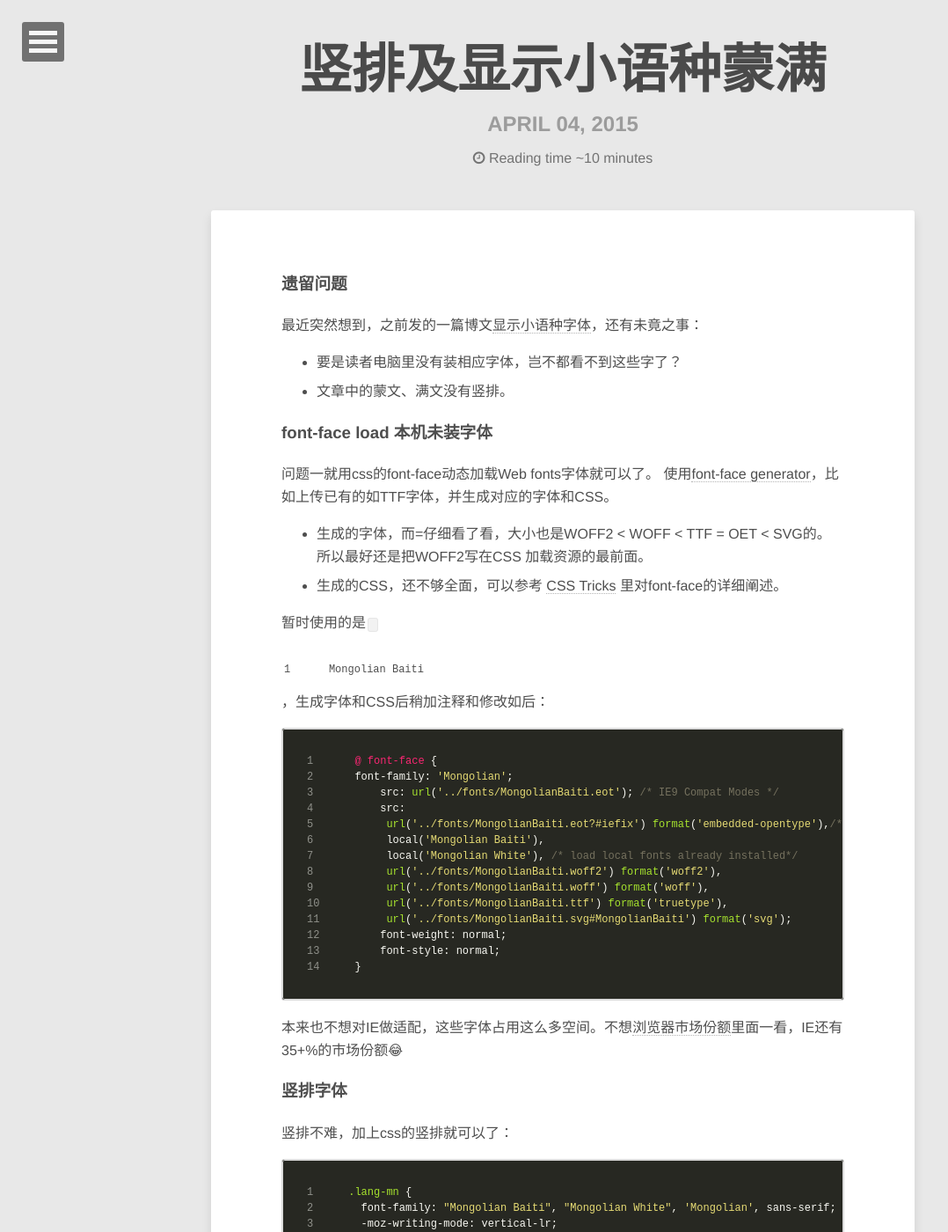
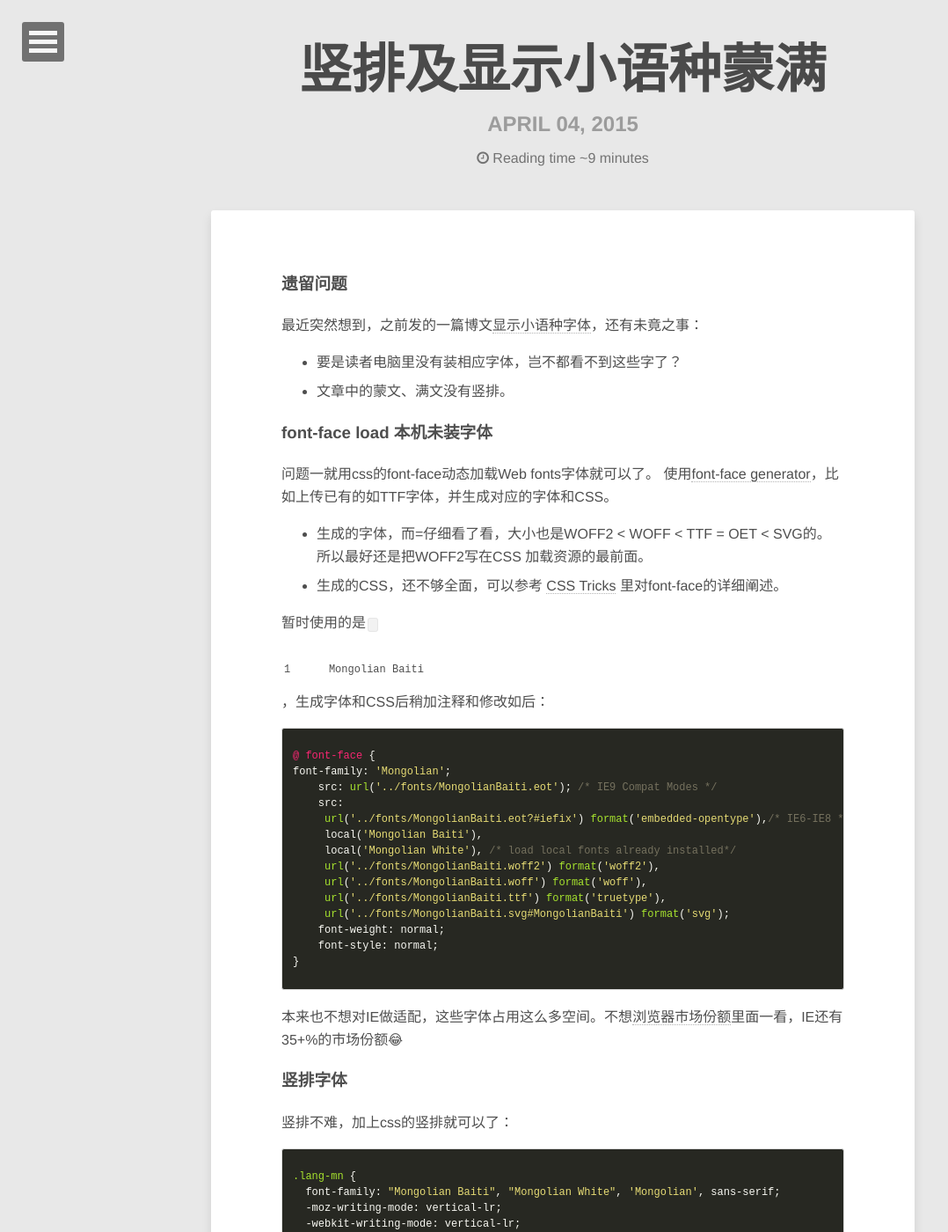
Before and after one commit to jinntrance/blog, a Jekyll site: the page built from _posts/2015-04-04-load-and-display-vertical-fonts.md, in a window 1280 px wide and 1400 px high. Shown: the whole window at 88% size, without its empty margins (0-1078 px from the left). Built offline with Jekyll 4.4.1, drawn with Linux system fonts in a browser that asks for light colours; comment, search, counter and statistics services are not loaded.

Commit message:
change highlights back to pygements

````diff
--- a/_config.yml
+++ b/_config.yml
@@ -70,7 +70,7 @@
 # http://en.wikipedia.org/wiki/List_of_tz_database_time_zones
 timezone:    Asia/Beijing
 future:      true
-#highlighter: pygments
+highlighter: pygments
 markdown:    kramdown
 gems:
   - jekyll-sitemap
@@ -94,8 +94,8 @@
   toc_levels: 1..6
   use_coderay: true
   input: GFM
-  syntax_highlighter: rouge
-  #syntax_highlighter: coderay
+  #syntax_highlighter: rouge
+  syntax_highlighter: coderay
 
   coderay:
     coderay_line_numbers: nil
--- a/_posts/2015-04-04-load-and-display-vertical-fonts.md
+++ b/_posts/2015-04-04-load-and-display-vertical-fonts.md
@@ -22,7 +22,7 @@
 
 暂时使用的是`Mongolian Baiti`，生成字体和CSS后稍加注释和修改如后：
 
-``` css
+{% highlight css %}
 @ font-face {
 font-family: 'Mongolian';
     src: url('../fonts/MongolianBaiti.eot'); /* IE9 Compat Modes */
@@ -37,7 +37,7 @@
     font-weight: normal;
     font-style: normal;
 }
-```
+{% endhighlight %}
 
 
 本来也不想对IE做适配，这些字体占用这么多空间。不想[浏览器市场份额]里面一看，IE还有35+%的市场份额😂
@@ -46,7 +46,7 @@
 
 竖排不难，加上css的竖排就可以了：
 
-``` css
+{% highlight css %}
 .lang-mn {
   font-family: "Mongolian Baiti", "Mongolian White", 'Mongolian', sans-serif;
   -moz-writing-mode: vertical-lr;
@@ -56,7 +56,7 @@
   writing-mode: tb-lr;
   layout-flow:vertical-ideographic;
 }
-```
+{% endhighlight %}
 
 后面有些中文的资料，也需要竖排，这也能用得着。
 
````
